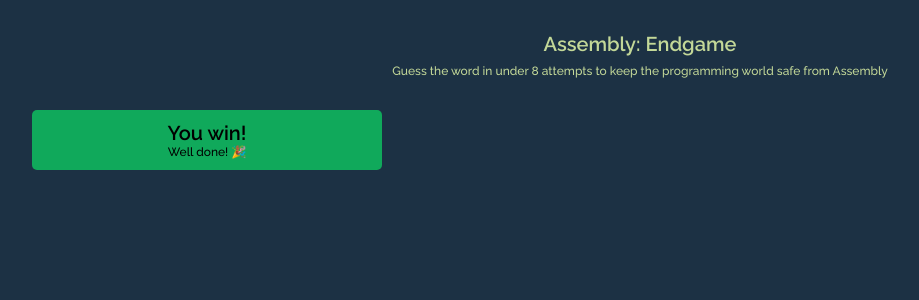
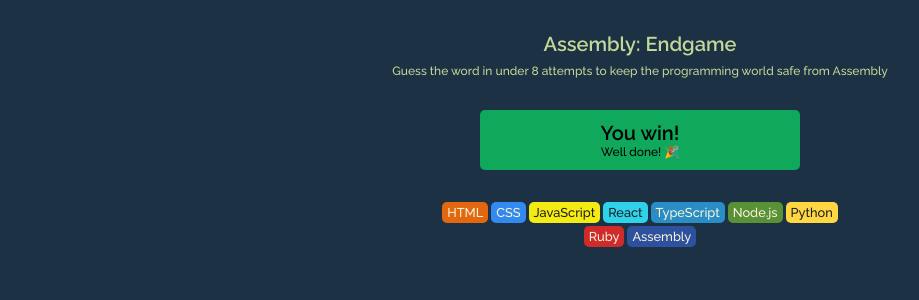
Before and after one commit to Tyriol/assembly-hangman, a React (Vite) app: page / in a window 1280 px wide. Shown: the top 300 px of the page, without its empty margins (0-919 px from the left). Built offline with nearby package versions, Linux system fonts and the light colour scheme.

Commit message:
add languages file and import and render on screen with styling

```diff
--- a/src/App.css
+++ b/src/App.css
@@ -17,13 +17,20 @@
   }
 }
 
-main > section.game-status {
+main {
+  max-width: 400px;
+  display: flex;
+  flex-direction: column;
+  align-items: center;
+}
+
+section.game-status {
   display: flex;
   flex-direction: column;
   justify-content: center;
   align-items: center;
   background: #10a95b;
-  max-width: 350px;
+  width: 80%;
   height: 60px;
   border-radius: 5px;
   margin-block: 2rem;
@@ -33,3 +40,17 @@
     font-size: 1.25rem;
   }
 }
+
+section.languages {
+  display: flex;
+  flex-wrap: wrap;
+  gap: 3px;
+  justify-content: center;
+}
+
+.language {
+  padding: 3px 5px;
+  border-radius: 5px;
+  font-size: 0.8rem;
+  font-weight: 500;
+}
--- a/src/App.tsx
+++ b/src/App.tsx
@@ -1,6 +1,19 @@
 import "./App.css";
+import languages from "./data/languages";
 
 function App() {
+  const languageElements = languages.map((lang) => {
+    const styles = {
+      backgroundColor: lang.backgroundColor,
+      color: lang.color,
+    };
+    return (
+      <span className="language" style={styles} key={lang.name}>
+        {lang.name}
+      </span>
+    );
+  });
+
   return (
     <>
       <header>
@@ -12,6 +25,7 @@
           <h2>You win!</h2>
           <p>Well done! 🎉</p>
         </section>
+        <section className="languages">{languageElements}</section>
       </main>
     </>
   );
--- /dev/null
+++ b/src/data/languages.ts
@@ -0,0 +1,55 @@
+interface languagesType {
+  name: string;
+  backgroundColor: string;
+  color: string;
+}
+
+const languages: languagesType[] = [
+  {
+    name: "HTML",
+    backgroundColor: "#E2680F",
+    color: "#F9F4DA",
+  },
+  {
+    name: "CSS",
+    backgroundColor: "#328AF1",
+    color: "#F9F4DA",
+  },
+  {
+    name: "JavaScript",
+    backgroundColor: "#F4EB13",
+    color: "#1E1E1E",
+  },
+  {
+    name: "React",
+    backgroundColor: "#2ED3E9",
+    color: "#1E1E1E",
+  },
+  {
+    name: "TypeScript",
+    backgroundColor: "#298EC6",
+    color: "#F9F4DA",
+  },
+  {
+    name: "Node.js",
+    backgroundColor: "#599137",
+    color: "#F9F4DA",
+  },
+  {
+    name: "Python",
+    backgroundColor: "#FFD742",
+    color: "#1E1E1E",
+  },
+  {
+    name: "Ruby",
+    backgroundColor: "#D02B2B",
+    color: "#F9F4DA",
+  },
+  {
+    name: "Assembly",
+    backgroundColor: "#2D519F",
+    color: "#F9F4DA",
+  },
+];
+
+export default languages;
--- a/src/index.css
+++ b/src/index.css
@@ -10,6 +10,9 @@
 
 #root {
   background-color: #1c3144;
+  display: flex;
+  flex-direction: column;
+  align-items: center;
   height: 100dvh;
   width: 100dvw;
   margin: 0 auto;
```
Also changed, not shown: 1 other file (tests, documents, lock files or other folders).
